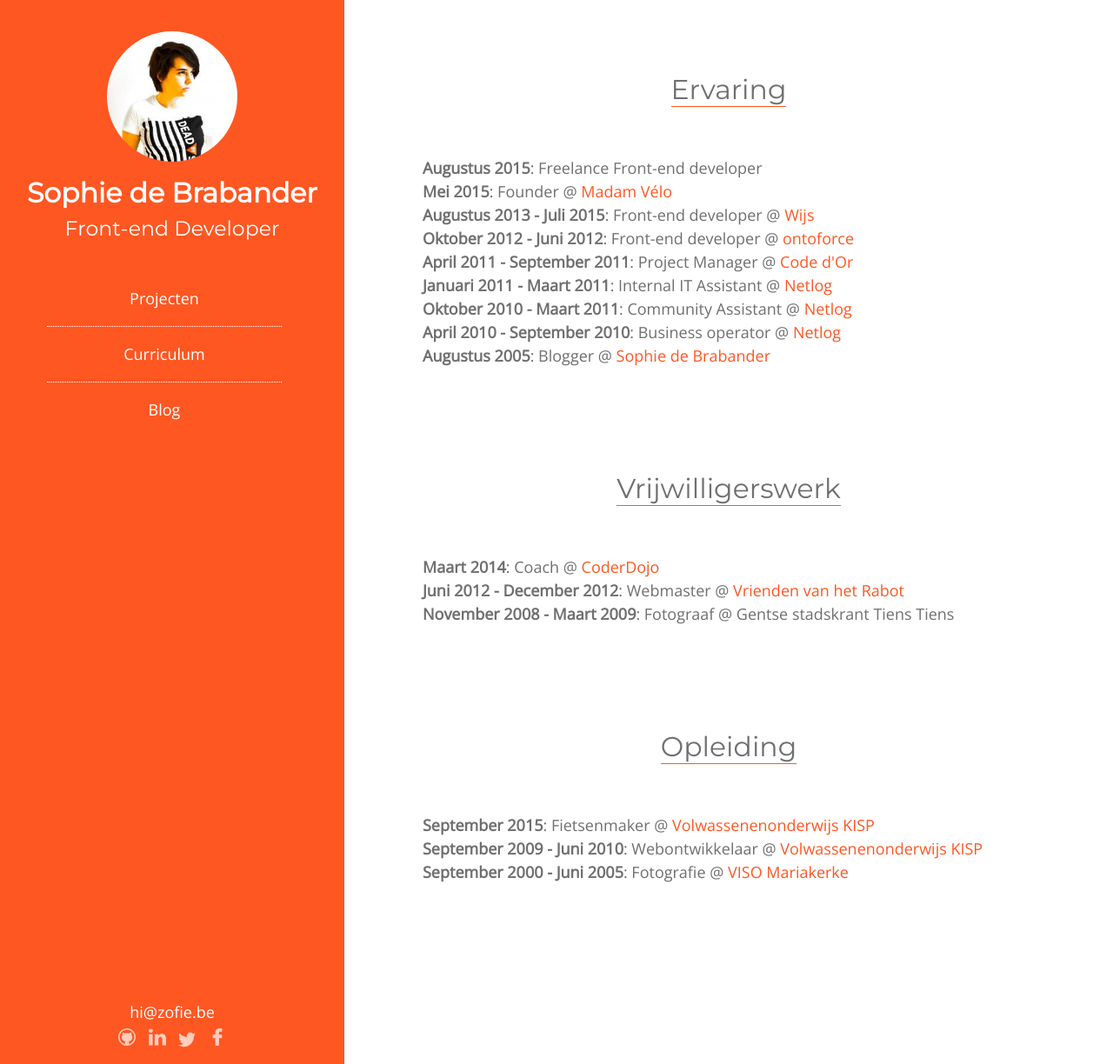
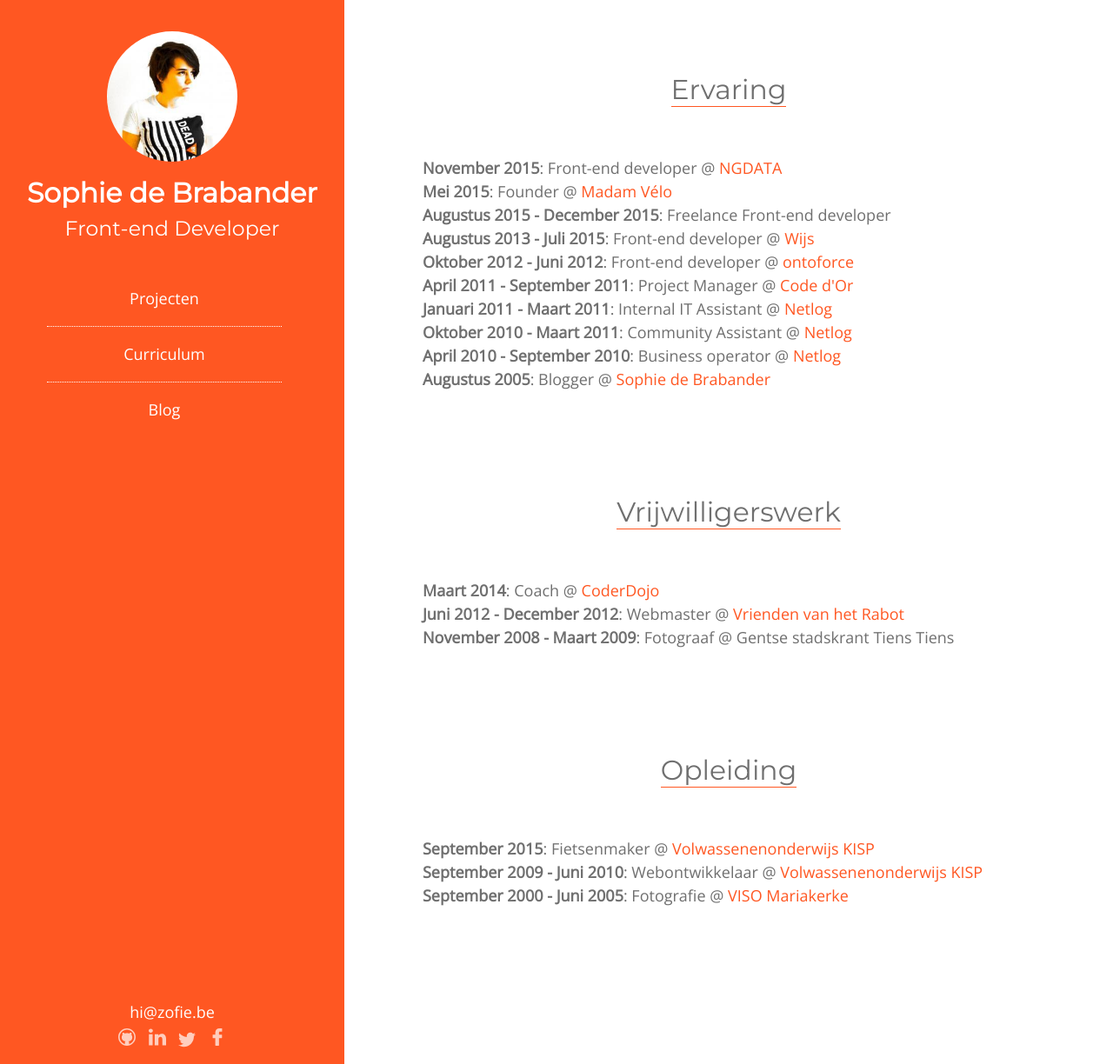
Before and after one commit to Zofie/zofie.github.io, a Jekyll site: the page built from curriculum.html, in a window 1280 px wide and 1224 px high. Shown: the whole window at 87% size. Built offline with Jekyll 4.4.1, drawn with Linux system fonts in a browser that asks for light colours; nearby versions of some CDN libraries.

Commit message:
Added new job to curriculum :-)

```diff
--- a/curriculum.html
+++ b/curriculum.html
@@ -13,10 +13,13 @@
 
     <ul class="o-list">
         <li>
-      <span class="u-bold">Augustus 2015</span>: Freelance Front-end developer
+            <span class="u-bold">November 2015</span>: Front-end developer @ <a href="http://www.ngdata.com" target="_blank">NGDATA</a>
         </li>
         <li>
             <span class="u-bold">Mei 2015</span>: Founder @ <a href="http://www.madamvelo.be" target="_blank">Madam Vélo</a>
+        </li>
+        <li>
+            <span class="u-bold">Augustus 2015 - December 2015</span>: Freelance Front-end developer
         </li>
         <li>
             <span class="u-bold">Augustus 2013 - Juli 2015</span>: Front-end developer @ <a href="http://wijs.be" target="_blank">Wijs</a>
```
Lines whose indentation alone changed are shown as unchanged.
